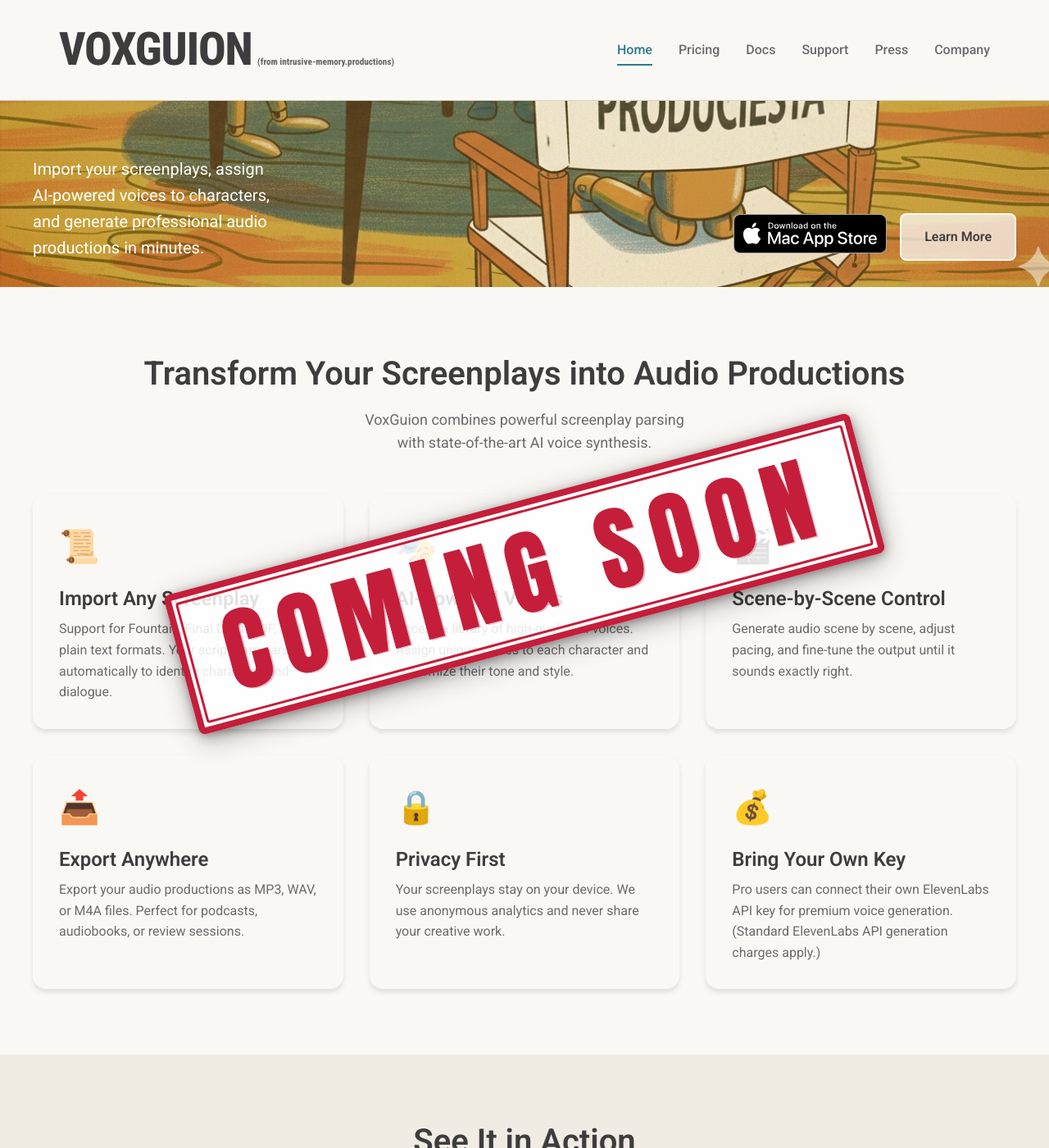
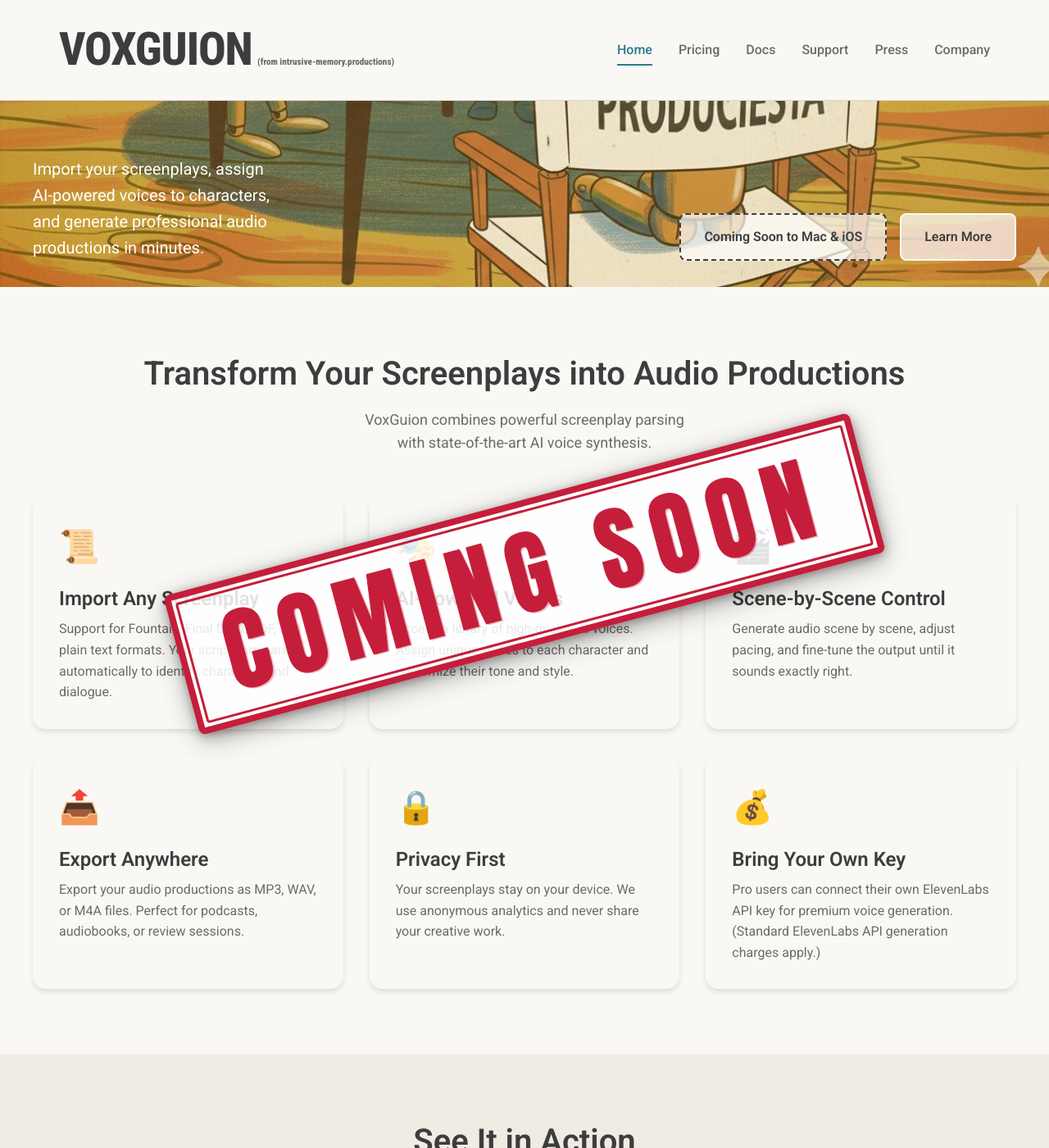
Before and after one commit to intrusive-memory/voxguion.github.io, a Jekyll site: the page built from index.html, in a window 1280 px wide and 1400 px high, scrolled down 493 px. Shown: the whole window at 82% size. Built offline with Jekyll 4.4.1, drawn with Linux system fonts in a browser that asks for light colours; some of the changed text lies outside the part shown.

Commit message:
Replace download/purchase CTAs with Coming Soon (VoxGuion not yet released)
- Home hero App Store badge, "Get Started Free", and the bottom
  "Download on the App Store" section replaced with Coming Soon labels
- Pricing "Download Free" and "Start Pro Trial" buttons replaced
- Getting-started docs and press-kit availability say coming soon
- Add .btn-soon style for non-clickable pre-release buttons
- bundle update (Gemfile.lock)

All replaced buttons previously linked to "#".

Co-Authored-By: Claude Opus 5 (1M context) <noreply@anthropic.com>
Claude-Session: https://claude.ai/code/session_01SaKYRmtbjkgAYP35jYtnFY

```diff
--- a/assets/css/main.css
+++ b/assets/css/main.css
@@ -310,6 +310,14 @@ p {
   background: var(--color-primary-dark);
   color: white;
   transform: translateY(-2px);
+}
+
+/* Pre-release placeholder for download/purchase buttons */
+.btn-soon {
+  background: rgba(255,255,255,0.7);
+  color: #3d3d3d;
+  border: 2px dashed currentColor;
+  cursor: default;
 }
 
 /* App Store badge */
--- a/index.html
+++ b/index.html
@@ -13,9 +13,7 @@ body_class: home
     <div class="hero-bottom">
       <p>Import your screenplays, assign AI-powered voices to characters, and generate professional audio productions in minutes.</p>
       <div class="hero-buttons">
-        <a href="#">
-          <img src="{{ '/assets/images/app-store-badge.svg' | relative_url }}" alt="Download on the App Store" class="app-store-badge">
-        </a>
+        <span class="btn btn-soon" aria-disabled="true">Coming Soon to Mac &amp; iOS</span>
         <a href="{{ '/docs/' | relative_url }}" class="btn btn-secondary">Learn More</a>
       </div>
     </div>
@@ -107,7 +105,7 @@ body_class: home
           <li><span class="check">✓</span> Scene-by-scene generation</li>
           <li><span class="x">—</span> Apple TTS only</li>
         </ul>
-        <a href="#" class="btn btn-cta">Get Started Free</a>
+        <span class="btn btn-soon" aria-disabled="true">Coming Soon</span>
       </div>
       <div class="pricing-card featured">
         <div class="pricing-badge">Most Popular</div>
@@ -130,13 +128,8 @@ body_class: home
 <section class="section section-alt">
   <div class="container">
     <div class="section-header">
-      <h2>Ready to Get Started?</h2>
-      <p>Download VoxGuion today and transform your screenplays into immersive audio experiences.</p>
-      <div class="hero-buttons mt-2">
-        <a href="#" class="btn btn-cta">
-          Download on the App Store
-        </a>
-      </div>
+      <h2>Coming Soon</h2>
+      <p>VoxGuion is coming soon to Mac, iPhone, and iPad. Questions in the meantime? Email <a href="mailto:{{ site.support_email }}">{{ site.support_email }}</a>.</p>
     </div>
   </div>
 </section>
```
Also changed, not shown: _docs/getting-started.md (+1 -1 lines), press-kit.md (+2 -2 lines), pricing.md (+2 -2 lines), Gemfile.lock.
